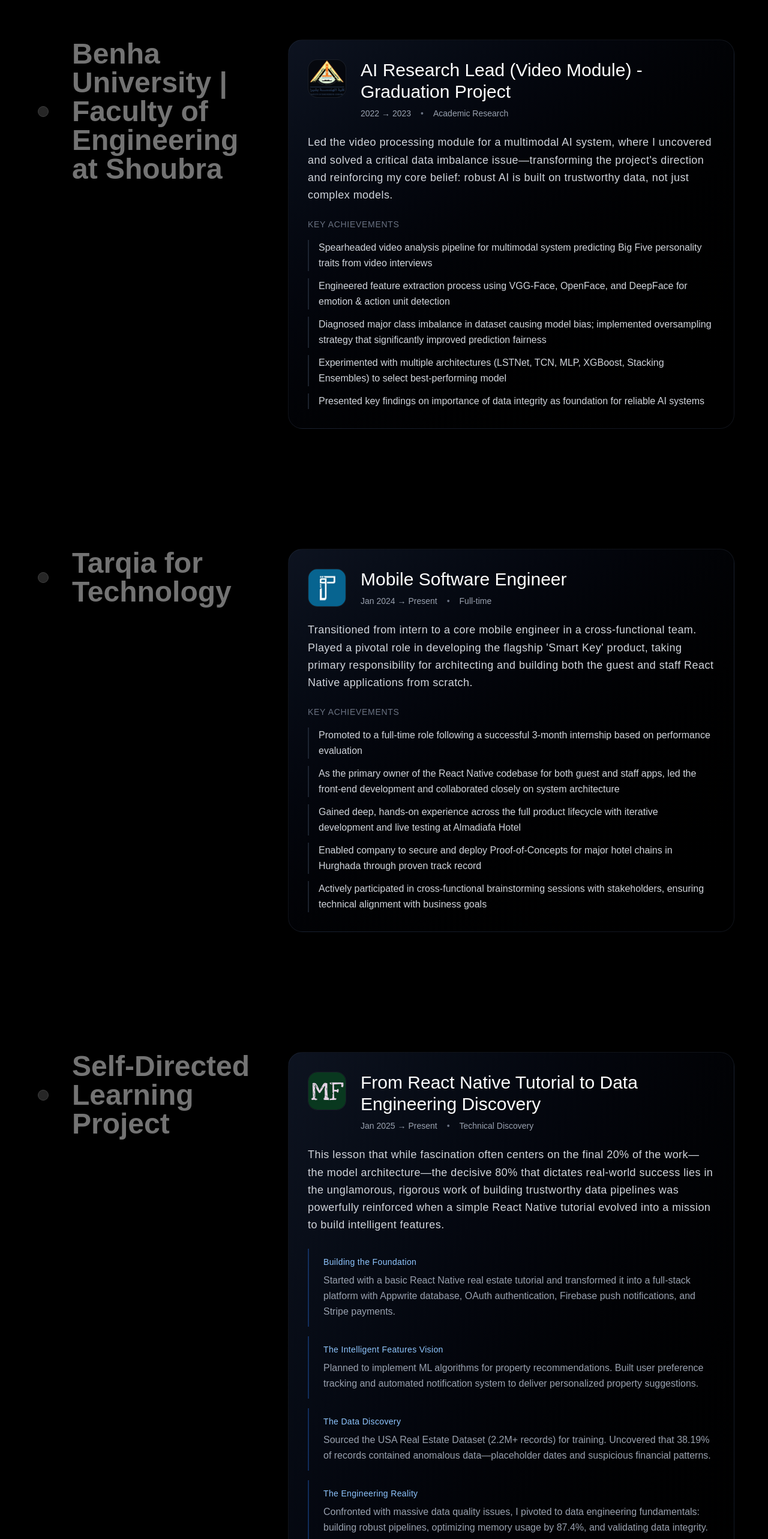
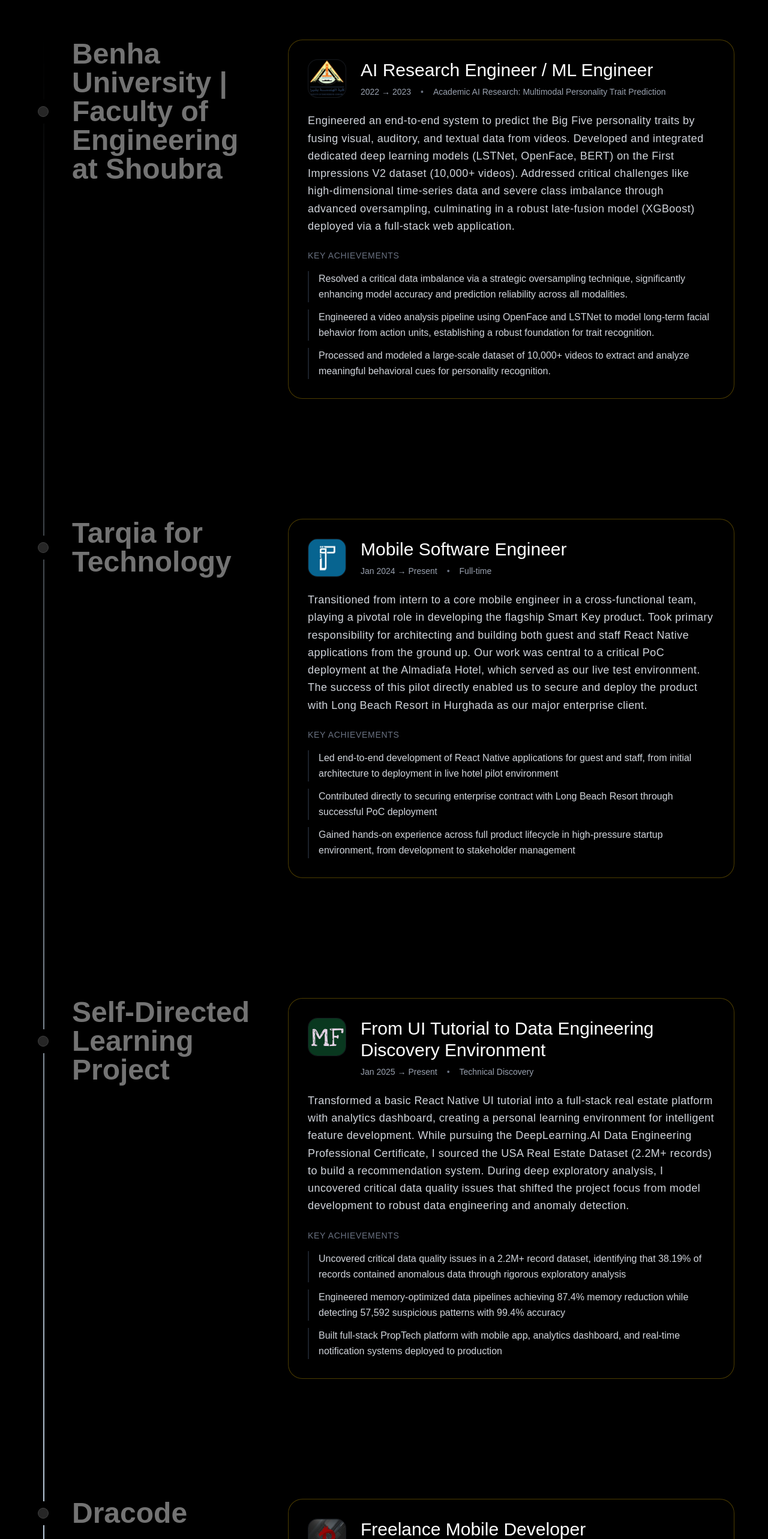
Before and after one commit to Mariam-Fathi/mf-portfolio, a Next.js app: page / in a window 1280 px wide. Shown: the part 3849-6415 px from the top of the page at 60% size. Built offline with nearby package versions, Linux system fonts and the light colour scheme; a web font is replaced by a local one.

Commit message:
update experience content

```diff
--- a/src/components/journey/Experience.tsx
+++ b/src/components/journey/Experience.tsx
@@ -40,7 +40,8 @@ const Timeline = ({ data }: { data: TimelineEntry[] }) => {
   const titleRef = useRef<HTMLHeadingElement>(null);
   const subtitleRef = useRef<HTMLParagraphElement>(null);
 
-  useGSAP(() => {
+  useGSAP(
+    () => {
       const tl = gsap.timeline({
         scrollTrigger: {
           trigger: containerRef.current,
@@ -49,12 +50,13 @@ const Timeline = ({ data }: { data: TimelineEntry[] }) => {
         },
       });
 
-    tl.fromTo(titleRef.current,
+      tl.fromTo(
+        titleRef.current,
         {
           opacity: 0,
           y: 80,
           filter: "blur(15px)",
-        scale: 0.9
+          scale: 0.9,
         },
         {
           opacity: 1,
@@ -62,10 +64,10 @@ const Timeline = ({ data }: { data: TimelineEntry[] }) => {
           filter: "blur(0px)",
           scale: 1,
           duration: 1.8,
-        ease: "power4.out"
+          ease: "power4.out",
         }
-    )
-    .fromTo(subtitleRef.current,
+      ).fromTo(
+        subtitleRef.current,
         {
           opacity: 0,
           y: 40,
@@ -76,11 +78,13 @@ const Timeline = ({ data }: { data: TimelineEntry[] }) => {
           y: 0,
           filter: "blur(0px)",
           duration: 1.4,
-        ease: "power2.out"
+          ease: "power2.out",
         },
         "-=1.2"
       );
-  }, { scope: containerRef });
+    },
+    { scope: containerRef }
+  );
 
   useEffect(() => {
     if (ref.current) {
@@ -109,7 +113,9 @@ const Timeline = ({ data }: { data: TimelineEntry[] }) => {
             ref={titleRef}
             className="text-4xl md:text-6xl lg:text-8xl font-light text-white mb-6 tracking-tight opacity-0"
           >
-            ENGINEERING<br />JOURNEY
+            ENGINEERING
+            <br />
+            JOURNEY
           </h2>
           <p
             ref={subtitleRef}
@@ -166,7 +172,7 @@ const ExperienceTimeline = () => {
   const timelineData: TimelineEntry[] = expCards.map((card) => ({
     title: card.company,
     content: (
-      <div className="bg-gradient-to-br from-gray-900/80 to-black rounded-3xl border border-gray-700/30 p-8 backdrop-blur-sm">
+      <div className="bg-black rounded-3xl border border-yellow-400/30 p-8 backdrop-blur-sm">
         <div className="flex items-start gap-6 mb-6">
           <div className="w-16 h-16  flex items-center justify-center">
             <img
@@ -185,9 +191,7 @@ const ExperienceTimeline = () => {
                 {card.fromDate} {card.toDate && `→ ${card.toDate}`}
               </span>
               <span className="text-gray-500">•</span>
-              <span className="text-gray-400 font-light">
-                {card.type}
-              </span>
+              <span className="text-gray-400 font-light">{card.type}</span>
             </div>
           </div>
         </div>
@@ -241,28 +245,24 @@ const ExperienceTimeline = () => {
 export default ExperienceTimeline;
 
 export const expCards: ExperienceCard[] = [
-
-
   {
     experience:
-      "Led the video processing module for a multimodal AI system, where I uncovered and solved a critical data imbalance issue—transforming the project's direction and reinforcing my core belief: robust AI is built on trustworthy data, not just complex models.",
-    title: "AI Research Lead (Video Module) - Graduation Project",
+      "Engineered an end-to-end system to predict the Big Five personality traits by fusing visual, auditory, and textual data from videos. Developed and integrated dedicated deep learning models (LSTNet, OpenFace, BERT) on the First Impressions V2 dataset (10,000+ videos). Addressed critical challenges like high-dimensional time-series data and severe class imbalance through advanced oversampling, culminating in a robust late-fusion model (XGBoost) deployed via a full-stack web application.",
+    title: "AI Research Engineer / ML Engineer",
     company: "Benha University | Faculty of Engineering at Shoubra",
     fromDate: "2022",
     toDate: "2023",
-    type: "Academic Research",
+    type: "Academic AI Research: Multimodal Personality Trait Prediction",
     logoPath: "/images/logos/experience/university-logo.svg",
     responsibilities: [
-      "Spearheaded video analysis pipeline for multimodal system predicting Big Five personality traits from video interviews",
-      "Engineered feature extraction process using VGG-Face, OpenFace, and DeepFace for emotion & action unit detection",
-      "Diagnosed major class imbalance in dataset causing model bias; implemented oversampling strategy that significantly improved prediction fairness",
-      "Experimented with multiple architectures (LSTNet, TCN, MLP, XGBoost, Stacking Ensembles) to select best-performing model",
-      "Presented key findings on importance of data integrity as foundation for reliable AI systems",
+      "Resolved a critical data imbalance via a strategic oversampling technique, significantly enhancing model accuracy and prediction reliability across all modalities.",
+      "Engineered a video analysis pipeline using OpenFace and LSTNet to model long-term facial behavior from action units, establishing a robust foundation for trait recognition.",
+      "Processed and modeled a large-scale dataset of 10,000+ videos to extract and analyze meaningful behavioral cues for personality recognition.",
     ],
   },
   {
     experience:
-      "Transitioned from intern to a core mobile engineer in a cross-functional team. Played a pivotal role in developing the flagship 'Smart Key' product, taking primary responsibility for architecting and building both the guest and staff React Native applications from scratch.",
+      "Transitioned from intern to a core mobile engineer in a cross-functional team, playing a pivotal role in developing the flagship Smart Key product. Took primary responsibility for architecting and building both guest and staff React Native applications from the ground up. Our work was central to a critical PoC deployment at the Almadiafa Hotel, which served as our live test environment. The success of this pilot directly enabled us to secure and deploy the product with Long Beach Resort in Hurghada as our major enterprise client.",
     title: "Mobile Software Engineer",
     company: "Tarqia for Technology",
     fromDate: "Jan 2024",
@@ -270,71 +270,40 @@ export const expCards: ExperienceCard[] = [
     type: "Full-time",
     logoPath: "/images/logos/experience/tarqia-logo.svg",
     responsibilities: [
-      "Promoted to a full-time role following a successful 3-month internship based on performance evaluation",
-      "As the primary owner of the React Native codebase for both guest and staff apps, led the front-end development and collaborated closely on system architecture",
-      "Gained deep, hands-on experience across the full product lifecycle with iterative development and live testing at Almadiafa Hotel",
-      "Enabled company to secure and deploy Proof-of-Concepts for major hotel chains in Hurghada through proven track record",
-      "Actively participated in cross-functional brainstorming sessions with stakeholders, ensuring technical alignment with business goals",
+      "Led end-to-end development of React Native applications for guest and staff, from initial architecture to deployment in live hotel pilot environment",
+      "Contributed directly to securing enterprise contract with Long Beach Resort through successful PoC deployment",
+      "Gained hands-on experience across full product lifecycle in high-pressure startup environment, from development to stakeholder management",
     ],
   },
   {
     experience:
-      "This lesson that while fascination often centers on the final 20% of the work—the model architecture—the decisive 80% that dictates real-world success lies in the unglamorous, rigorous work of building trustworthy data pipelines was powerfully reinforced when a simple React Native tutorial evolved into a mission to build intelligent features.",
-    title: "From React Native Tutorial to Data Engineering Discovery",
+      "Transformed a basic React Native UI tutorial into a full-stack real estate platform with analytics dashboard, creating a personal learning environment for intelligent feature development. While pursuing the DeepLearning.AI Data Engineering Professional Certificate, I sourced the USA Real Estate Dataset (2.2M+ records) to build a recommendation system. During deep exploratory analysis, I uncovered critical data quality issues that shifted the project focus from model development to robust data engineering and anomaly detection.",
+    title: "From UI Tutorial to Data Engineering Discovery Environment",
     company: "Self-Directed Learning Project",
     fromDate: "Jan 2025",
     toDate: "Present",
     type: "Technical Discovery",
     logoPath: "/images/logos/experience/mf-logo.svg",
-    story: [
-      {
-        chapter: "Building the Foundation",
-        content: "Started with a basic React Native real estate tutorial and transformed it into a full-stack platform with Appwrite database, OAuth authentication, Firebase push notifications, and Stripe payments.",
-      },
-      {
-        chapter: "The Intelligent Features Vision",
-        content: "Planned to implement ML algorithms for property recommendations. Built user preference tracking and automated notification system to deliver personalized property suggestions.",
-      },
-      {
-        chapter: "The Data Discovery",
-        content: "Sourced the USA Real Estate Dataset (2.2M+ records) for training. Uncovered that 38.19% of records contained anomalous data—placeholder dates and suspicious financial patterns.",
-      },
-      {
-        chapter: "The Engineering Reality",
-        content: "Confronted with massive data quality issues, I pivoted to data engineering fundamentals: building robust pipelines, optimizing memory usage by 87.4%, and validating data integrity.",
-      },
-      {
-        chapter: "The Analytics Dashboard",
-        content: "Built a comprehensive web analytics dashboard with real-time business intelligence, revenue tracking, user engagement metrics, and property performance analytics.",
-      },
-      {
-        chapter: "The Ultimate Lesson",
-        content: "Reinforced my understanding: sophisticated ML is constrained by data quality. The real engineering work happens in the data pipelines, not just the algorithms.",
-      },
-    ],
+
     responsibilities: [
-      "Built complete full-stack platform with real-time web analytics dashboard showing revenue, user engagement, and property performance metrics",
-      "Implemented Firebase push notification system with personalized property recommendations based on user interactions and preferences",
-      "Integrated Stripe payment processing and comprehensive user activity tracking across mobile and web platforms",
-      "Discovered 38.19% data quality issues in 2.2M+ property records through rigorous exploratory data analysis",
-      "Developed memory-optimized data pipeline achieving 87.4% reduction while detecting 57,592 suspicious patterns with 99.4% accuracy",
-      "Created user preference analysis system that tracks viewing patterns and provides data-driven recommendations",
+      "Uncovered critical data quality issues in a 2.2M+ record dataset, identifying that 38.19% of records contained anomalous data through rigorous exploratory analysis",
+      "Engineered memory-optimized data pipelines achieving 87.4% memory reduction while detecting 57,592 suspicious patterns with 99.4% accuracy",
+      "Built full-stack PropTech platform with mobile app, analytics dashboard, and real-time notification systems deployed to production",
     ],
   },
   {
     experience:
-      "During a mobile app freelance project, I identified a critical sales bottleneck and took the initiative to build an AI-powered tool that automated preliminary cost estimation—demonstrating my drive to solve business problems with intelligent systems beyond my core responsibilities.",
-    title: "Freelance Mobile Developer | AI Initiative",
+      "While developing a home services mobile application, identified a critical sales bottleneck where non-technical sales representatives struggled to provide quick cost estimates. Proactively developed an AI-powered estimation tool with 85% confidence using Hugging Face's pretrained models to analyze project descriptions and generate instant quotations. Reduced project estimation time from days to minutes and proposed a strategic roadmap for continuous model enhancement through systematic data feedback loops.",
+    title: "Freelance Mobile Developer",
     company: "Dracode",
     fromDate: "Mar 2025",
     toDate: "Jul 2025",
     type: "Freelance Project",
     logoPath: "/images/logos/experience/dracode-logo.svg",
     responsibilities: [
-      "While delivering the primary mobile application, observed recurring sales bottleneck with non-technical sales reps struggling to provide quick initial cost estimates",
-      "Proactively designed and developed internal tool using pre-trained Hugging Face model to analyze project descriptions and generate instant cost estimations",
-      "Empowered sales team to provide immediate, data-backed ballpark figures during initial client conversations, significantly improving response time",
-      "Presented strategic roadmap for evolving prototype into refined, company-specific asset with data feedback loop for continuous model improvement",
+      "Developed AI-powered estimation tool achieving 85% confidence in cost predictions, reducing sales quotation time from days to minutes",
+      "Identified and solved critical sales bottleneck by analyzing project descriptions with Hugging Face pretrained models, enabling non-technical sales team to provide instant data-backed quotes",
+      "Architected scalable feedback roadmap for continuous model improvement, transforming prototype into company-specific asset through systematic data collection",
     ],
   },
 ];
```
Lines whose indentation alone changed are shown as unchanged.
